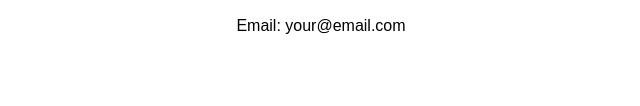
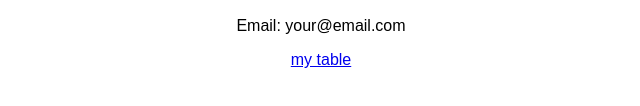
Before and after one commit to khanahmed-ship-it/khanahmed.github.io, a plain HTML site: page index.html in a window 1280 px wide. Shown: the part 320-426 px from the top of the page, 319-959 px from the left. Drawn offline with Linux system fonts and the light colour scheme.

Commit message:
Update index.html

```diff
--- a/index.html
+++ b/index.html
@@ -18,6 +18,6 @@
 
 <h2>Contact</h2>
 <p>Email: your@email.com</p>
-
+<a href = "table.html">my table</a>
 </body>
 </html>
```
